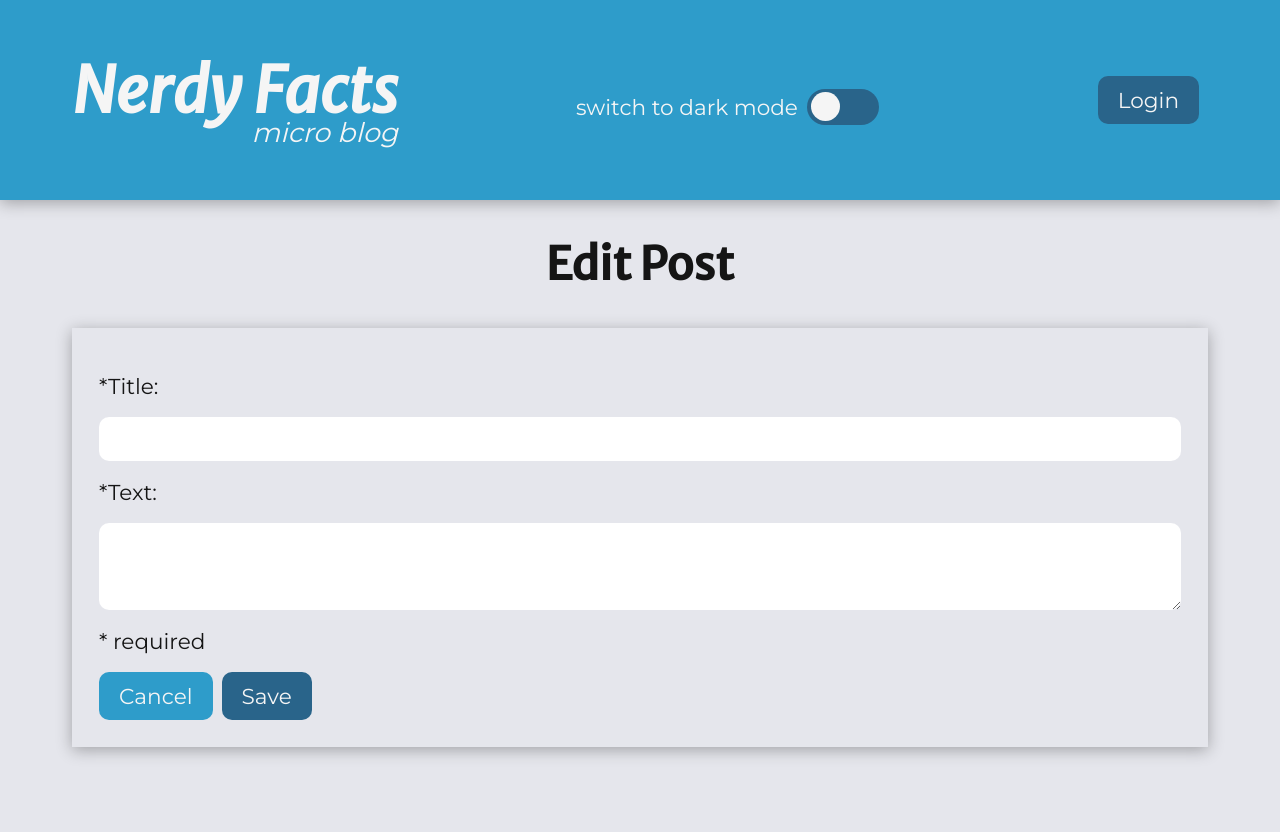
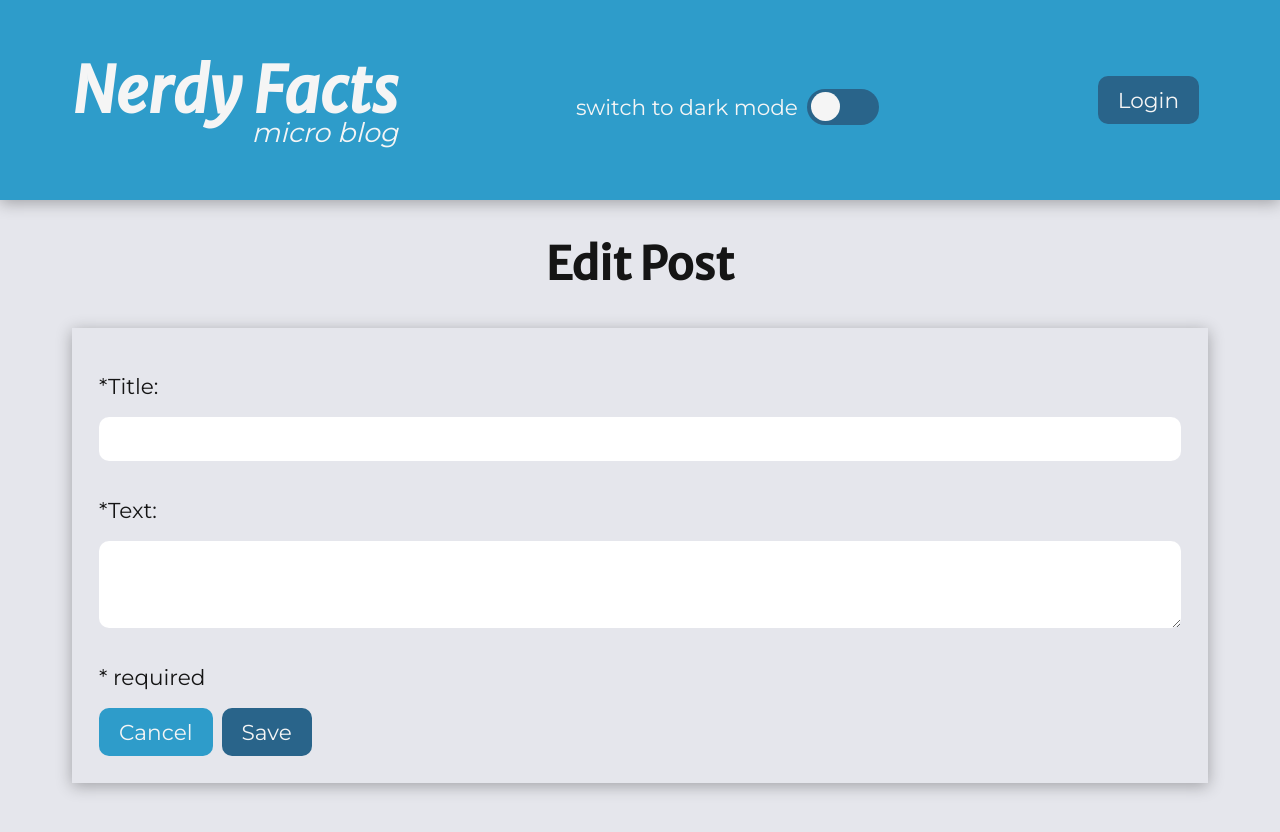
Before and after one commit to Heini-Maria/blog-app, a React app in the folder client/: page /details/1/edit in a window 1280 px wide. Shown: the top 832 px of the page. Built offline with nearby package versions, Linux system fonts and the light colour scheme; no server answers; sample sign-in values are in the browser's storage; the HTML template or start-up script is replaced by a standard one.

Commit message:
fixed error messages and validation

```diff
--- a/client/src/App.js
+++ b/client/src/App.js
@@ -90,7 +90,7 @@ const App = () => {
               <Route
                 exact
                 path="details/:id/edit"
-                element={<EditPost authState={authState} />}
+                element={<EditPost authState={authState} posts={posts} />}
               />
               <Route
                 exact
--- a/client/src/Components/FormFields.js
+++ b/client/src/Components/FormFields.js
@@ -1,8 +1,7 @@
 import React from "react";
 import { Link } from "react-router-dom";
-import { unescape } from "../helpers/utils";
 
-const FormFields = ({ post }) => {
+const FormFields = ({ post, error, setError }) => {
   return (
     <div className="form">
       <label htmlFor="title">*Title:</label>
@@ -15,6 +14,7 @@ const FormFields = ({ post }) => {
         defaultValue={post.title}
         required
       />
+      <span className="error-msg"></span>
       <label htmlFor="postText">*Text:</label>
       <textarea
         name="postText"
@@ -24,8 +24,12 @@ const FormFields = ({ post }) => {
         minLength={10}
         maxLength={300}
         defaultValue={post.post}
+        onChange={() => {
+          setError("");
+        }}
         required
       ></textarea>
+      <span className="error-msg">{error}</span>
       <p>* required</p>
       <div>
         <Link className="button cancel" to="/">
--- a/client/src/Components/Post.js
+++ b/client/src/Components/Post.js
@@ -1,7 +1,7 @@
 import React, { useState } from "react";
 import { Link, useNavigate } from "react-router-dom";
 import { FaStar, FaRegStar, FaRegComment } from "react-icons/fa";
-import { prettyDate, accessToken, unescape } from "../helpers/utils";
+import { prettyDate, accessToken} from "../helpers/utils";
 import axios from "axios";
 
 const Post = ({ post, likedPosts }) => {
@@ -44,7 +44,7 @@ const Post = ({ post, likedPosts }) => {
       <p>@{post.username}</p>
       <h3>{post.title}</h3>
       <span>{prettyDate(post.createdAt)}</span>
-      <p>{unescape(post.post)}</p>
+      <p>{post.post}</p>
       <div className="stats">
         <div className="stats-icons">
           {thisLiked.includes(post.id) ? (
--- a/client/src/helpers/ErrorBoundary.js
+++ b/client/src/helpers/ErrorBoundary.js
@@ -1,3 +1,4 @@
+import React from "react";
 import { Component } from "react";
 import { Link } from "react-router-dom";
 
--- a/client/src/helpers/commentValidation.js
+++ b/client/src/helpers/commentValidation.js
@@ -5,8 +5,8 @@ export const commentSchema = Yup.object().shape({
     .min(3)
     .max(45)
     .matches(
-      "^[.a-zA-Z0-9,! ' ) : \" ? ]*$",
-      "post can only contain letters, numbers and most common characters."
+      "^[.a-zA-Z0-9-! ) : ? ]*$",
+      "post can only contain letters, numbers and - ! ? : or )."
     )
     .required(),
 });
--- a/client/src/helpers/postValidation.js
+++ b/client/src/helpers/postValidation.js
@@ -5,16 +5,16 @@ export const postSchema = Yup.object().shape({
     .min(3)
     .max(60)
     .matches(
-      "^[.a-zA-Z0-9,! ' ) : \" ? ]*$",
-      "title can only contain letters, numbers and most common characters."
+      "^[.a-zA-Z0-9-! ) : ? ]*$",
+      "title can only contain letters, numbers and - ! ? : or )."
     )
     .required(),
   post: Yup.string()
     .min(10)
     .max(300)
     .matches(
-      "^[.a-zA-Z0-9,! ' ) : \" ? ]*$",
-      "post can only contain letters, numbers and most common characters."
+      "^[.a-zA-Z0-9-! ) : ? ]*$",
+      "post can only contain letters, numbers and - ! ? : or )."
     )
     .required(),
 });
--- a/client/src/helpers/userValidation.js
+++ b/client/src/helpers/userValidation.js
@@ -5,8 +5,8 @@ export const userSchema = Yup.object().shape({
     .min(3)
     .max(15)
     .matches(
-      "^[.a-zA-Z0-9,! ' ) : \" ? ]*$",
-      "username can only contain letters, numbers and most common characters."
+      "^[.a-zA-Z0-9-! ) : ? ]*$",
+      "username can only contain letters, numbers and - ! ? : or )."
     )
     .required(),
   password: Yup.string().min(4).max(20).required(),
--- a/client/src/pages/AddPost.js
+++ b/client/src/pages/AddPost.js
@@ -42,10 +42,11 @@ const AddPost = () => {
       >
         <Form className="form">
           <label htmlFor="title">*Title: </label>
-          <ErrorMessage name="title" component="span" />
           <Field autoComplete="off" id="title" name="title" />
+          <span className="error-msg">
+            <ErrorMessage name="title" component="span" />
+          </span>
           <label htmlFor="post">*Text: </label>
-          <ErrorMessage name="post" component="span" />
           <Field
             autoComplete="off"
             id="post"
@@ -53,6 +54,9 @@ const AddPost = () => {
             type="text"
             as="textarea"
           />
+          <span className="error-msg">
+            <ErrorMessage name="post" component="span" />
+          </span>
           <p>* required</p>
           <div>
             <Link className="button cancel" to="/">
--- a/client/src/pages/EditPost.js
+++ b/client/src/pages/EditPost.js
@@ -1,5 +1,5 @@
 import React, { useEffect, useState } from "react";
-import { useParams, useNavigate, useLocation } from "react-router-dom";
+import { useParams, useNavigate } from "react-router-dom";
 import { postSchema } from "../helpers/postValidation";
 import { accessToken } from "../helpers/utils";
 import axios from "axios";
@@ -9,6 +9,7 @@ const EditPost = () => {
   let navigate = useNavigate();
   const { id } = useParams();
   const [post, setPost] = useState({});
+  const [error, setError] = useState("");
 
   useEffect(() => {
     if (!accessToken()) {
@@ -23,7 +24,6 @@ const EditPost = () => {
         });
     }
   }, []);
-
   const editPost = async (e) => {
     e.preventDefault();
     const formData = new FormData(e.target);
@@ -33,9 +33,7 @@ const EditPost = () => {
     };
     const isValid = await postSchema.isValid(obj);
     if (!isValid) {
-      alert(
-        "post can only contain letters, numbers and most common characters"
-      );
+      setError("post can only contain letters, numbers and - ! ? : or )");
     } else {
       axios
         .put(`http://localhost:3001/posts/${id}`, obj, {
@@ -48,13 +46,14 @@ const EditPost = () => {
             navigate(`/details/${id}`);
           }
         });
+      setError("");
     }
   };
   return (
     <div className="new-post-view">
       <h2>Edit Post</h2>
       <form action="" onSubmit={editPost}>
-        <FormFields post={post} />
+        <FormFields post={post} error={error} setError={setError}/>
       </form>
     </div>
   );
--- a/client/src/pages/PostDetails.js
+++ b/client/src/pages/PostDetails.js
@@ -2,7 +2,7 @@ import React, { useEffect, useState } from "react";
 import { useParams, Link, useNavigate } from "react-router-dom";
 import axios from "axios";
 import { FaRegComment, FaTrash, FaPen, FaRegStar } from "react-icons/fa";
-import { accessToken, unescape, prettyDate } from "../helpers/utils";
+import { accessToken, prettyDate } from "../helpers/utils";
 import { commentSchema } from "../helpers/commentValidation";
 
 const PostDetails = ({ authState, posts }) => {
@@ -10,6 +10,7 @@ const PostDetails = ({ authState, posts }) => {
   const { id } = useParams();
   const [comments, setComments] = useState([]);
   const [newComment, setNewComment] = useState();
+  const [error, setError] = useState("");
 
   const post = posts.find((post) => {
     return post.id == id;
@@ -69,9 +70,11 @@ const PostDetails = ({ authState, posts }) => {
             };
             setComments([...comments, commentToAdd]);
             setNewComment("");
+            setError("");
           }
         });
     }
+    setError("post can only contain letters, numbers and - ! ? : or )");
   };
 
   return (
@@ -87,7 +90,7 @@ const PostDetails = ({ authState, posts }) => {
       <p>posted by @{post.username}</p>
       <h2>{post.title}</h2>
       <span>{prettyDate(post.createdAt)}</span>
-      <p>{unescape(post.post)}</p>
+      <p>{post.post}</p>
       <div className="likes">
         <FaRegStar />
         {post.Likes.length}
@@ -98,7 +101,7 @@ const PostDetails = ({ authState, posts }) => {
           return (
             <li className="comment" key={index}>
               <strong>@{comment.username}: </strong>
-              {unescape(comment.comment)}
+              {comment.comment}
             </li>
           );
         })}
@@ -110,6 +113,7 @@ const PostDetails = ({ authState, posts }) => {
           minLength={3}
           onChange={(e) => {
             setNewComment(e.target.value);
+            setError("");
           }}
           id="comment"
           name="comment"
@@ -119,6 +123,7 @@ const PostDetails = ({ authState, posts }) => {
         />
         <FaRegComment onClick={addComment} type="submit" className="icon" />
       </div>
+      <span className="error-msg">{error}</span>
       <Link to="/" className="button cancel">
         Back
       </Link>
--- a/client/src/pages/Registration.js
+++ b/client/src/pages/Registration.js
@@ -28,16 +28,20 @@ const Registration = () => {
       >
         <Form className="form">
           <label htmlFor="username">*Username: </label>
-          <ErrorMessage name="username" component="span" />
           <Field autoComplete="off" id="username" name="username" />
+          <span className="error-msg">
+            <ErrorMessage name="username" component="span" />
+          </span>
           <label htmlFor="password">*Password: </label>
-          <ErrorMessage name="password" component="span" />
           <Field
             autoComplete="off"
             id="password"
             name="password"
             type="password"
           />
+          <span className="error-msg">
+            <ErrorMessage name="password" component="span" />
+          </span>
           <p>* required</p>
           <button type="submit">Register</button>
         </Form>
--- a/client/src/style.css
+++ b/client/src/style.css
@@ -381,6 +381,14 @@ input,
 .error .icon-error {
   width: 1.5rem;
 }
+span.error-msg,
+.error-msg {
+  font-size: 1rem;
+  color: tomato;
+  height: 1rem;
+  margin-top: 0;
+  padding: 0.5rem 0.25rem;
+}
 @-webkit-keyframes fadeIn {
   0% {
     opacity: 0;
```
